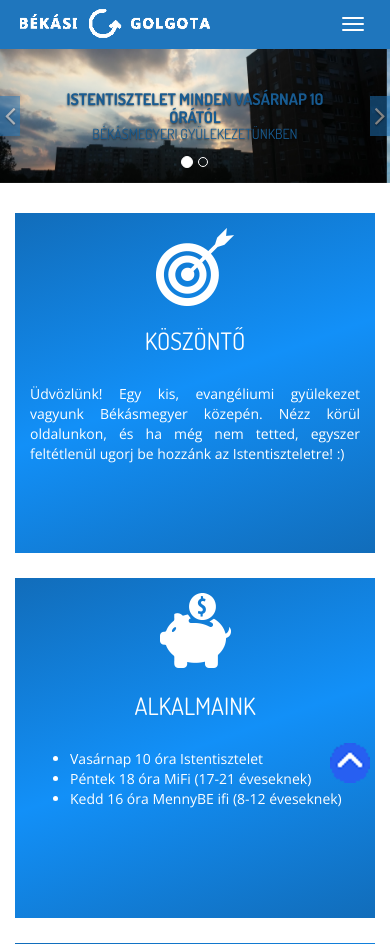
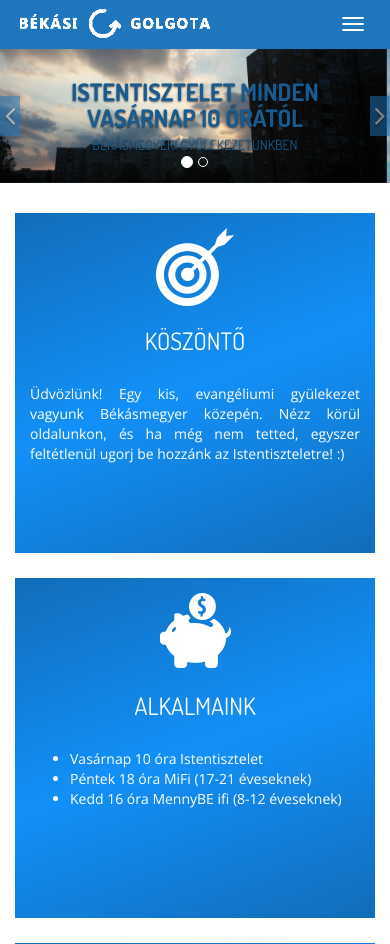
Before and after one commit to dorqa95/Sadaka, a PHP site: page / in a window 390 px wide. Shown: the part 41-985 px from the top of the page. Run offline with PHP 8.4, Linux system fonts and the light colour scheme; some libraries are stand-ins or nearby versions.

Commit message:
Carausel fix, bact-to-top button kész

```diff
--- a/assets/css/style.css
+++ b/assets/css/style.css
@@ -898,9 +898,9 @@ form .alert {
 }
 
 
-/* Medium devices (desktops, 992px and Donw) */
+/* Medium devices (desktops, 1172px and Down) */
 
-@media (max-width: 992px) {
+@media (max-width: 1172px) {
     .carousel-home .carousel-title {
         font-size: 36px;
     }
@@ -908,7 +908,7 @@ form .alert {
         font-size: 18px;
     }
     .carousel-home .btn {
-        margin-top: 15px;
+        margin-top: 0px;
     }
     .about-us-col {
         margin-bottom: 25px;
@@ -925,9 +925,9 @@ form .alert {
 }
 
 
-/* Small devices (tablets, 768px and Down) */
+/* Small devices (tablets, 867px and Down) */
 
-@media (max-width: 768px) {
+@media (max-width: 867px) {
     .header-contact {
         text-align: center;
     }
@@ -963,7 +963,7 @@ form .alert {
         border-top-color: #1f76bd;
     }
     .carousel-home .carousel-title {
-        font-size: 32px;
+        font-size: 28px;
     }
     .carousel-home .carousel-subtitle {
         font-size: 16px;
@@ -985,16 +985,17 @@ form .alert {
 }
 
 
-/* Extra Small devices (tablets, 480px and Down) */
+/* Extra Small devices (tablets, 768px and Down) */
 
-@media (max-width: 480px) {
+@media (max-width: 768px) {
     .carousel-home .carousel-title {
-        font-size: 16px;
+        font-size: 24px;
         margin: 0;
     }
     .carousel-home .carousel-subtitle {
         font-size: 14px;
         margin: 0;
+        padding-top: 5px;
     }
     .carousel-home .carousel-indicators {
         bottom: 0;
@@ -1220,16 +1221,13 @@ form .alert {
     animation-name: zoomIn;
 }
 
-.scrollup {
+.backtotopbutton {
    position: fixed;
    bottom: 20px;
    right: 20px;
    width: 40px;
    height: 40px;
-   background: url(../images/back-to-to-m.png) no-repeat;
-
-
-   /*opacity: 0.3;
-   display: none;
-   text-indent: -9999px;*/
- }
+   background: url(../images/backtotop.png) no-repeat;
+   /*background-repeat: no-repeat;*/
+   background-size: contain;
+}
--- a/index.html
+++ b/index.html
@@ -491,7 +491,7 @@
     </footer>
     <!-- main-footer -->
 
-    <a href="#" class="scrollup"></a>
+    <a href="#" class="backtotopbutton"></a>
 
     <!--  Scripts
     ================================================== -->
@@ -524,6 +524,25 @@
         ga('create', 'UA-80312632-1', 'auto');
         ga('send', 'pageview');
     </script>
+    <!-- Back to top animation  -->
+    <script>
+        $(document).ready(function () {
+            $(window).scroll(function () {
+                if ($(this).scrollTop() >= 550) {
+                    $('.backtotopbutton').fadeIn();
+                } else {
+                    $('.backtotopbutton').fadeOut();
+                }
+            });
+            $('.backtotopbutton').click(function () {
+                $("html, body").animate({
+                    scrollTop: 0
+                }, 600);
+                return false;
+            });
+        });
+    </script>
+
 </body>
 
 </html>
```
Also changed, not shown: assets/images/backtotop.png (added), 1 other file.
